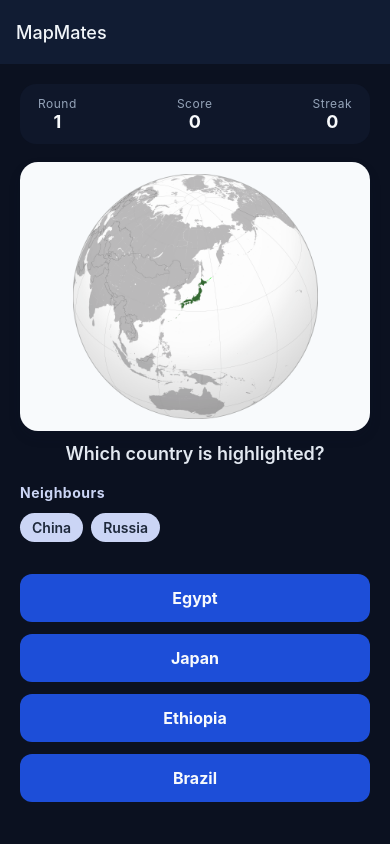
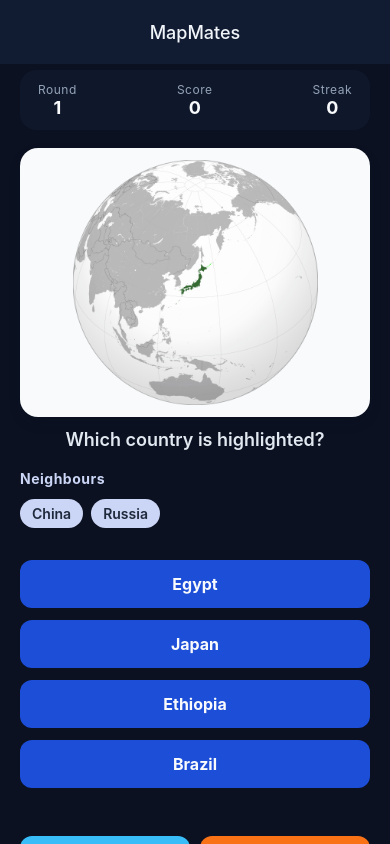
Before and after one commit to Kn0tas/MapMates, a React Native app: screen /Game in a window 390 px wide. Built offline with nearby package versions, Linux system fonts and the light colour scheme.

Commit message:
feat:remove space between mapmates section and score section

```diff
--- a/App.tsx
+++ b/App.tsx
@@ -33,6 +33,8 @@ const App: React.FC = () => {
           screenOptions={{
             headerStyle: { backgroundColor: "#111c33" },
             headerTitleStyle: { color: "#f1f5f9" },
+            headerTitleAlign: "center",
+            headerTitleContainerStyle: { marginBottom: -10 },
             headerShadowVisible: false,
           }}
         >
--- a/src/screens/GameScreen.tsx
+++ b/src/screens/GameScreen.tsx
@@ -127,7 +127,9 @@ const styles = StyleSheet.create({
     backgroundColor: "#0b1120",
   },
   container: {
-    padding: 20,
+    paddingHorizontal: 20,
+    paddingTop: 6,
+    paddingBottom: 24,
     gap: 18,
   },
   centered: {
```
